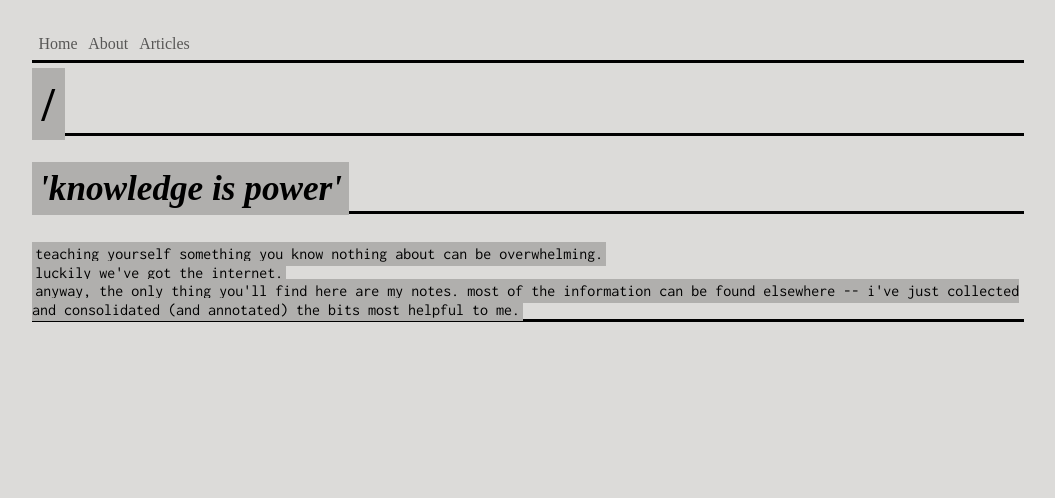
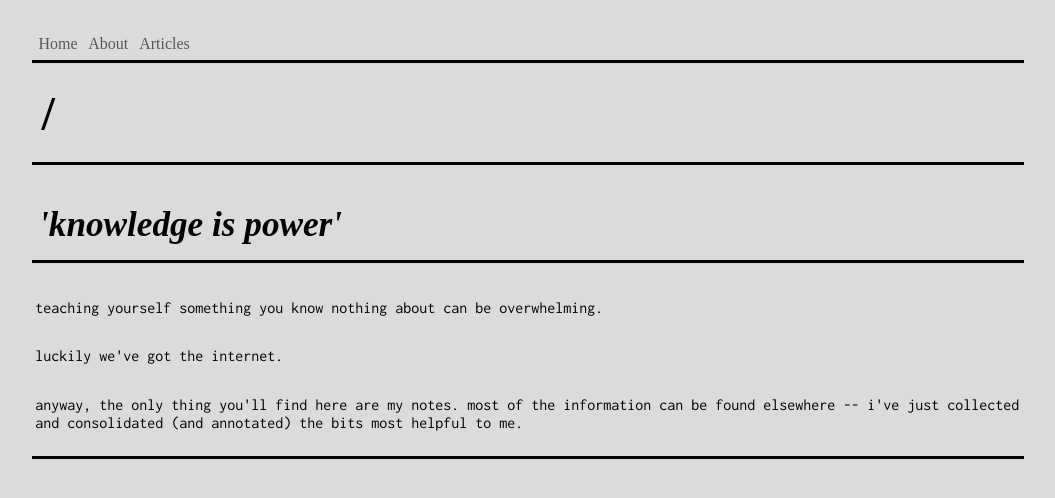
Before and after one commit to msawangwan/msawangwan.github.io, a Jekyll site: the page built from index.html, in a window 1280 px wide. Shown: the top 498 px of the page, without its empty margins (112-1167 px from the left). Built offline with Jekyll 4.4.1, drawn with Linux system fonts in a browser that asks for light colours; some web fonts are replaced.

Commit message:
messing with div bg color

```diff
--- a/css/style.css
+++ b/css/style.css
@@ -43,7 +43,7 @@ h1, h2 {
   line-height: 1.2;
 }
 
-h1, h2, p, li .highlight {
+h1 .highlight, h2 .highlight, p .highlight, li .highlight {
   display: inline;
   background-color: #b0afad;
 }
```
